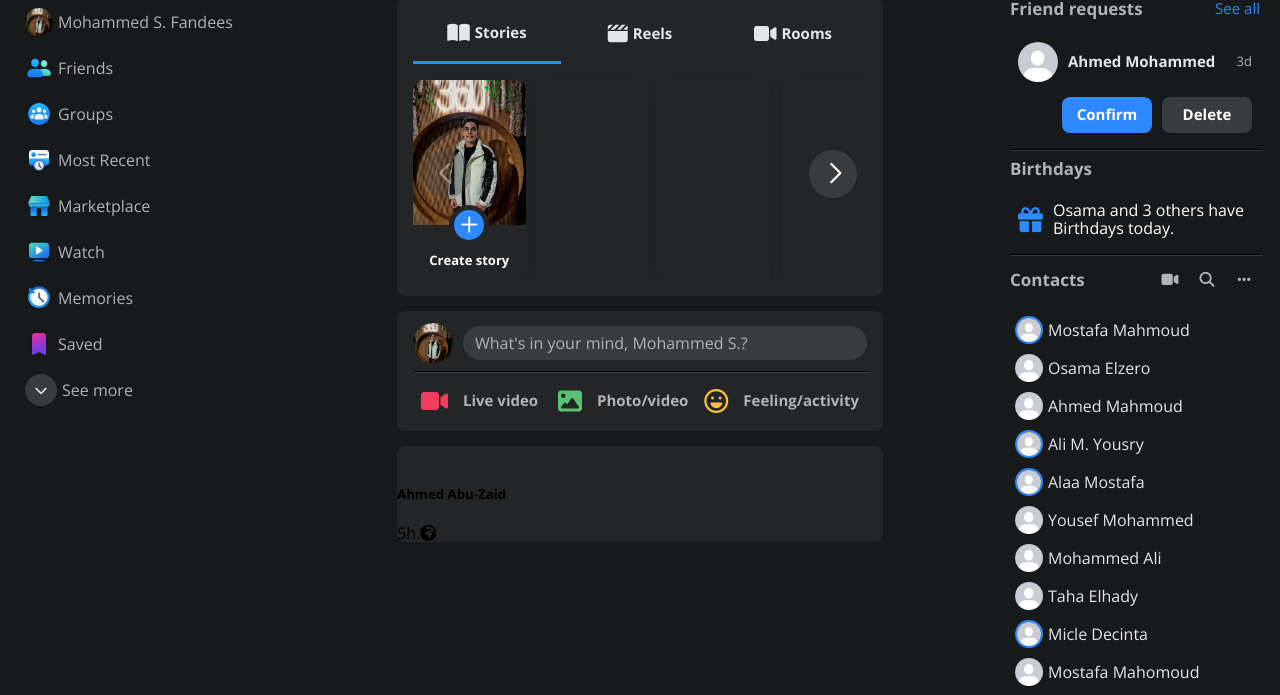
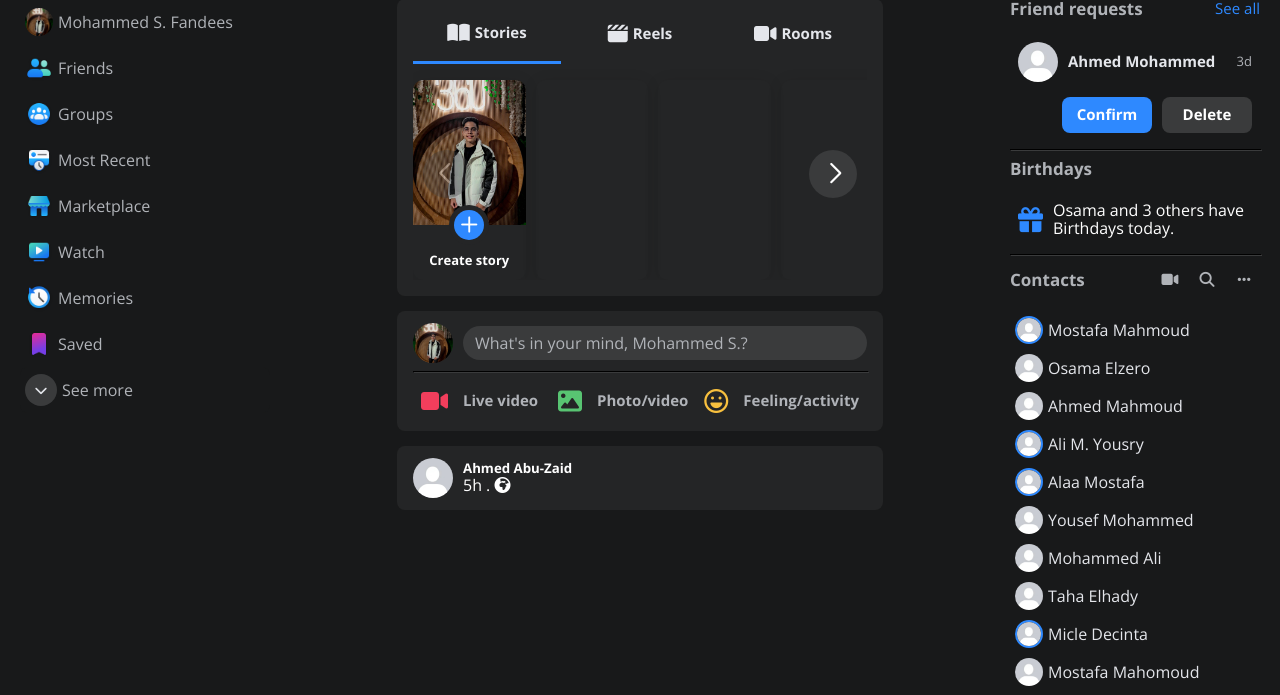
Before and after one commit to mohammed-fandees/Facebook, a website: page index.html in a window 1280 px wide. Shown: the part 76-771 px from the top of the page. Drawn offline with nearby package versions, Linux system fonts and the light colour scheme; a web font is replaced by a local one.

Commit message:
make some updates

```diff
--- a/css/master.css
+++ b/css/master.css
@@ -155,7 +155,7 @@
 }
 
 .active-sections:hover {
-  background: transparent;
+  background: transparent !important;
 }
 
 hr {
@@ -677,6 +677,30 @@
   color: #f8c03e;
 }
 
+.post {
+  padding: 12px 16px;
+}
+
+.post img {
+  width: 40px;
+  height: 40px;
+  border-radius: 50%;
+}
+
+.post .profile {
+  display: flex;
+  align-items: center;
+  gap: 10px;
+}
+
+.post .user-details {
+  color: #fff;
+}
+
+.post .user-details h5 {
+  margin: 0;
+}
+
 /* Right container */
 
 .add-reqs .head {
@@ -702,6 +726,12 @@
   height: fit-content;
   display: block;
   padding: 8px;
+  border-radius: 8px;
+  transition: all .2s ease;
+}
+
+.req:hover {
+  background-color: var(--hover-background);
 }
 
 .req .details {
--- a/index.html
+++ b/index.html
@@ -418,10 +418,10 @@
                 <div class="wedgets post">
                     <div class="head">
                         <div class="profile">
-                            <img src="" alt="">
+                            <img src="imgs/user img.jpg" alt="userImg">
                             <div class="user-details">
                                 <h5>Ahmed Abu-Zaid</h5>
-                                <span>5h.<i class="fa-solid fa-earth-africa"></i></span>
+                                <span>5h . <i class="fa-solid fa-earth-africa"></i></span>
                             </div>
                         </div>
                     </div>
```
